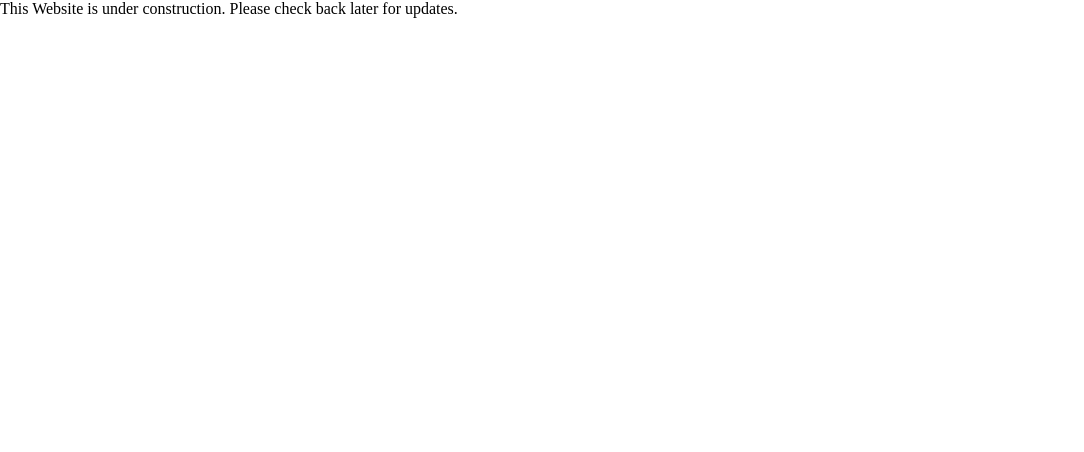
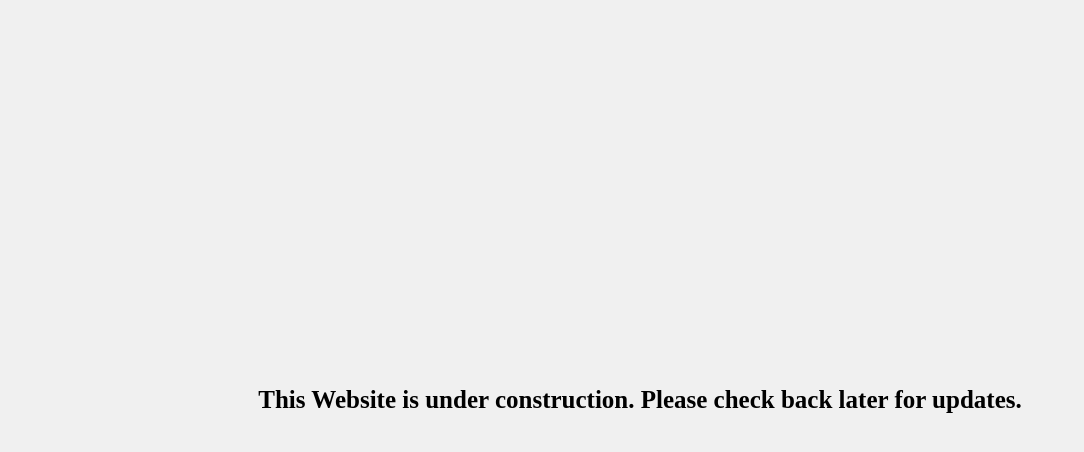
Before and after one commit to BalaKrishnan-1/MyPortfolio, a website: page public/index.html in a window 1280 px wide. Shown: the whole page, without its empty margins (0-1084 px from the left). Drawn offline with Linux system fonts and the light colour scheme.

Commit message:
Feat:Updated the visitor Information

```diff
--- a/public/index.html
+++ b/public/index.html
@@ -7,6 +7,9 @@
     <title>Balakrishnan's Portfolio</title>
 </head>
 <body>
-    This Website is under construction. Please check back later for updates.
+    <main>
+        <h1>This Website is under construction. Please check back later for updates.</h1>
+    </main>
+
 </body>
 </html>
--- a/public/style.css
+++ b/public/style.css
@@ -3,3 +3,15 @@
     padding: 0;
     box-sizing: border-box;
 }
+main{
+    width: 100%;
+    height: 100vh;
+    display: flex;
+    justify-content: center;
+    align-items: center;
+    background-color: #f0f0f0;
+}
+h1{
+    font-size: 25px;
+
+}
```
